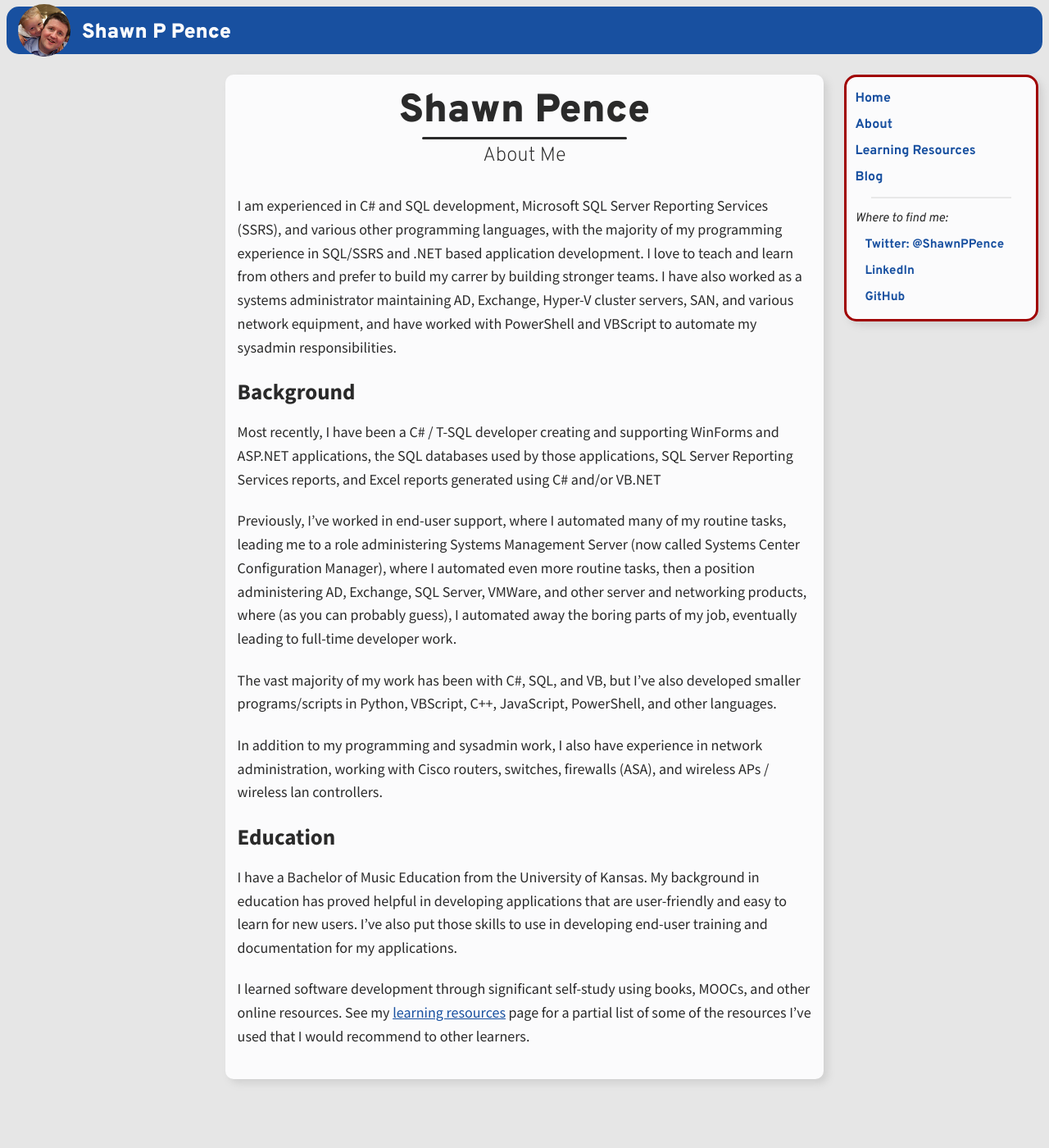
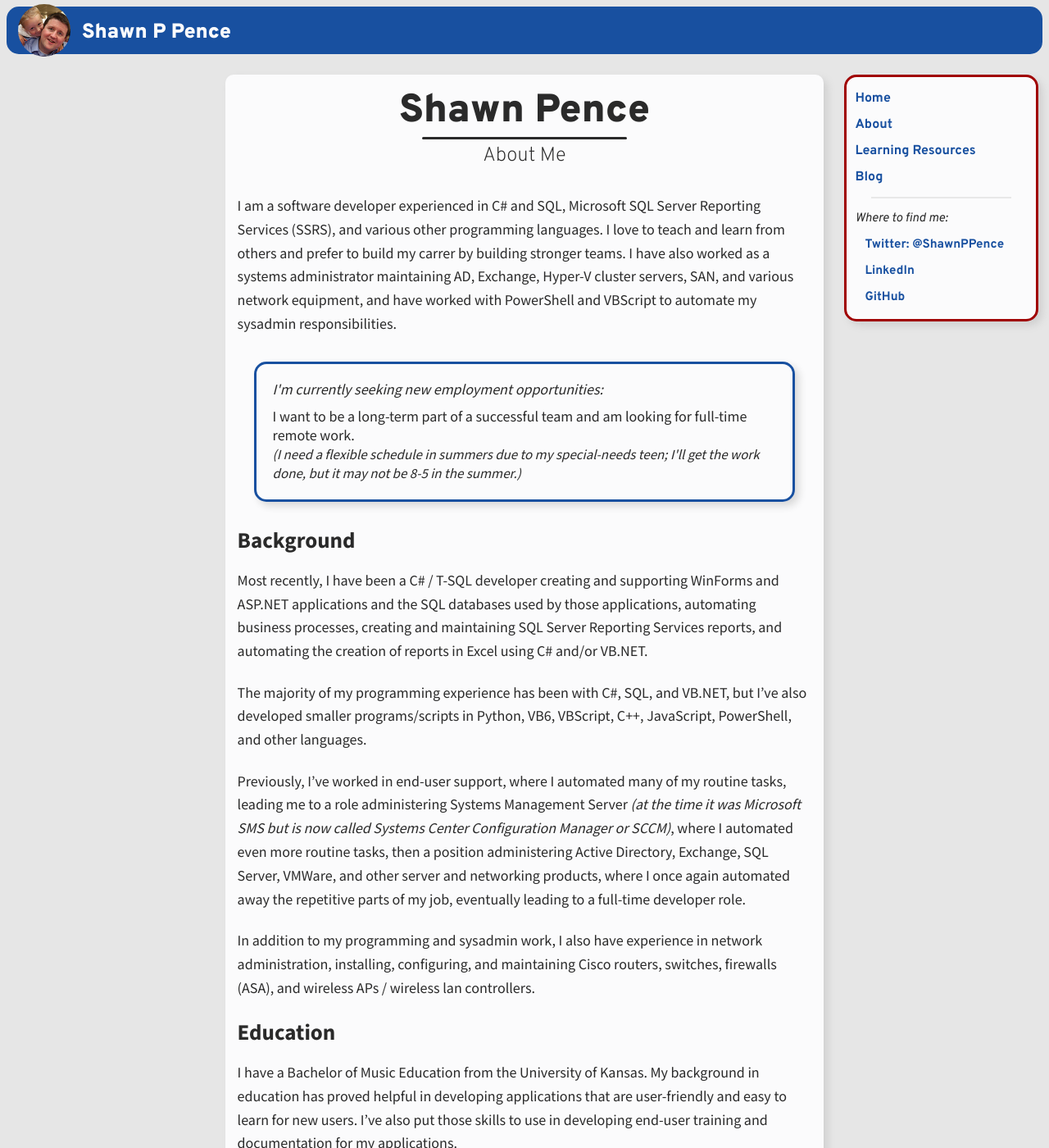
Before and after one commit to ShawnPence/shawnpence.github.io, a Jekyll site: the page built from about.md, in a window 1280 px wide and 1400 px high. Shown: the whole window at 82% size. Built offline with Jekyll 4.4.1, drawn with Linux system fonts in a browser that asks for light colours.

Commit message:
update about page

```diff
--- a/about.md
+++ b/about.md
@@ -3,20 +3,27 @@ layout: default
 title: Shawn Pence
 subtitle: About Me
 social-title: Shawn Pence - About Me
-social-description: Bio / Background info about Shawn Pence
+social-description: About Shawn Pence - background, education, experience, etc.
 ---
 
-I am experienced in C# and SQL development, Microsoft SQL Server Reporting Services (SSRS), and various other programming languages, with the majority of my programming experience in SQL/SSRS and .NET based application development.  I love to teach and learn from others and prefer to build my carrer by building stronger teams. I have also worked as a systems administrator maintaining AD, Exchange, Hyper-V cluster servers, SAN, and various network equipment, and have worked with PowerShell and VBScript to automate my sysadmin responsibilities.
+I am a software developer experienced in C# and SQL, Microsoft SQL Server Reporting Services (SSRS), and various other programming languages. I love to teach and learn from others and prefer to build my carrer by building stronger teams. I have also worked as a systems administrator maintaining AD, Exchange, Hyper-V cluster servers, SAN, and various network equipment, and have worked with PowerShell and VBScript to automate my sysadmin responsibilities.
+
+<div class="messagebox">
+    <div class="messagetitle">I'm currently seeking new employment opportunities:</div>
+    I want to be a long-term part of a successful team and am looking for full-time remote work.<br>
+    <em class="smaller-text">(I need a flexible schedule in summers due to my special-needs teen; I'll get the work done,
+         but it may not be 8-5 in the summer.)</em>
+</div>
 
 ## Background
 
-Most recently, I have been a C# / T-SQL developer creating and supporting WinForms and ASP\.NET applications, the SQL databases used by those applications, SQL Server Reporting Services reports, and Excel reports generated using C# and/or VB\.NET
+Most recently, I have been a C# / T-SQL developer creating and supporting WinForms and ASP\.NET applications and the  SQL databases used by those applications, automating business processes, creating and maintaining SQL Server Reporting Services reports, and automating the creation of reports in Excel using C# and/or VB\.NET.
 
-Previously, I've worked in end-user support, where I automated many of my routine tasks, leading me to a role administering Systems Management Server (now called Systems Center Configuration Manager), where I automated even more routine tasks, then a position administering AD, Exchange, SQL Server, VMWare, and other server and networking products, where (as you can probably guess), I automated away the boring parts of my job, eventually leading to full-time developer work.
+The majority of my programming experience has been with C#, SQL, and VB\.NET, but I've also developed smaller programs/scripts in Python, VB6, VBScript, C++, JavaScript, PowerShell, and other languages.
 
-The vast majority of my work has been with C#, SQL, and VB, but I've also developed smaller programs/scripts in Python, VBScript, C++, JavaScript, PowerShell, and other languages.
+Previously, I've worked in end-user support, where I automated many of my routine tasks, leading me to a role administering Systems Management Server *(at the time it was Microsoft SMS but is now called Systems Center Configuration Manager or SCCM)*, where I automated even more routine tasks, then a position administering Active Directory, Exchange, SQL Server, VMWare, and other server and networking products, where I once again automated away the repetitive parts of my job, eventually leading to a full-time developer role.
 
-In addition to my programming and sysadmin work, I also have experience in network administration, working with Cisco routers, switches, firewalls (ASA), and wireless APs / wireless lan controllers.
+In addition to my programming and sysadmin work, I also have experience in network administration, installing, configuring, and maintaining Cisco routers, switches, firewalls (ASA), and wireless APs / wireless lan controllers.
 
 ## Education
 
```
